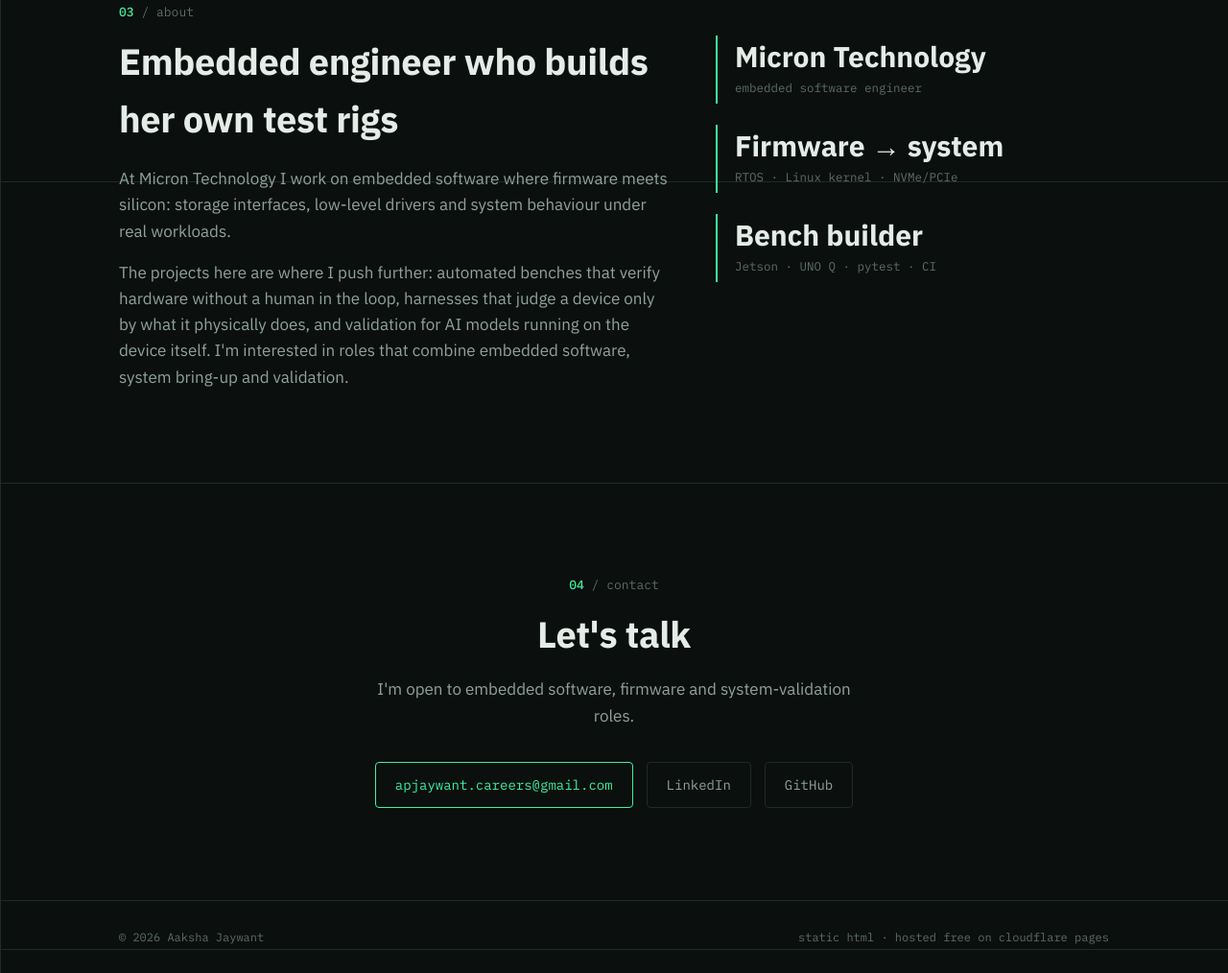
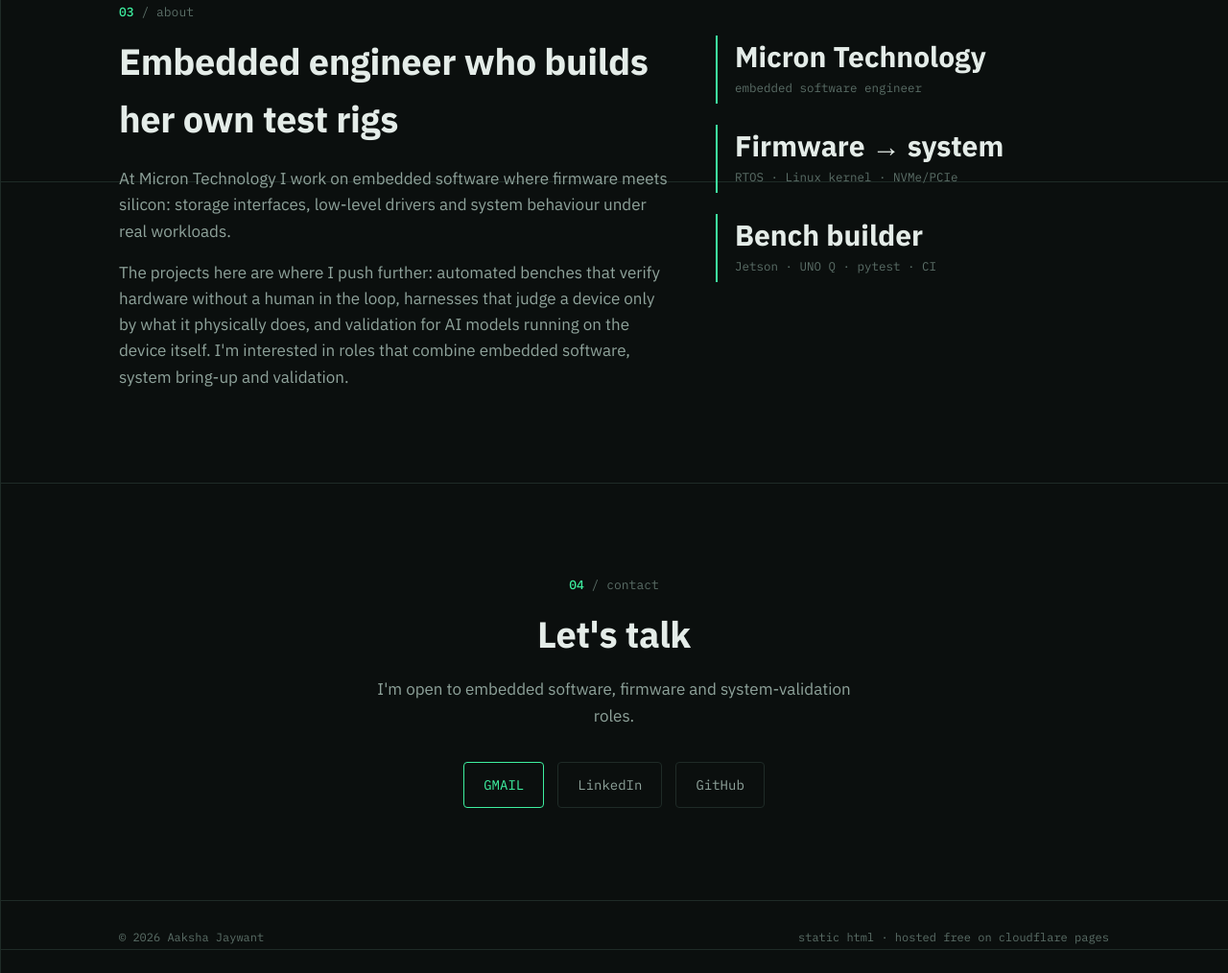
Before and after one commit to aakshajaywant/aakshajaywant.github.io, a plain HTML site: page index.html in a window 1280 px wide. Shown: the part 3811-4825 px from the top of the page at 96% size. Drawn offline with Linux system fonts and the light colour scheme.

Commit message:
Update index.html

```diff
--- a/index.html
+++ b/index.html
@@ -279,7 +279,7 @@
     <h2>Let's talk</h2>
     <p>I'm open to embedded software, firmware and system-validation roles.</p>
     <div class="cta">
-      <a class="btn" href="mailto:apjaywant.careers@gmail.com">apjaywant.careers@gmail.com</a>
+      <a class="btn" href="mailto:apjaywant.careers@gmail.com">GMAIL</a>
       <a class="btn ghost" href="https://www.linkedin.com/in/aakshajaywant/">LinkedIn</a>
       <a class="btn ghost" href="https://github.com/aakshajaywant">GitHub</a>
     </div>
```
